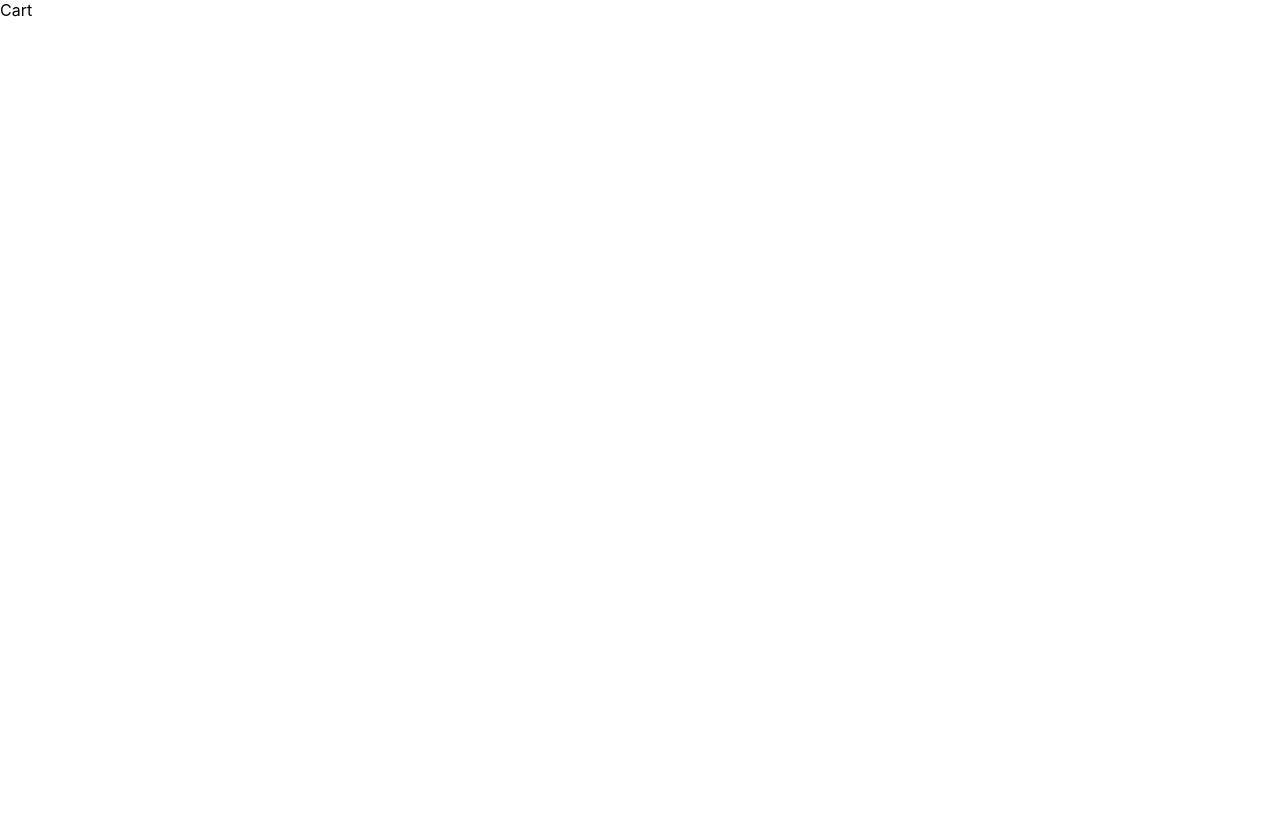
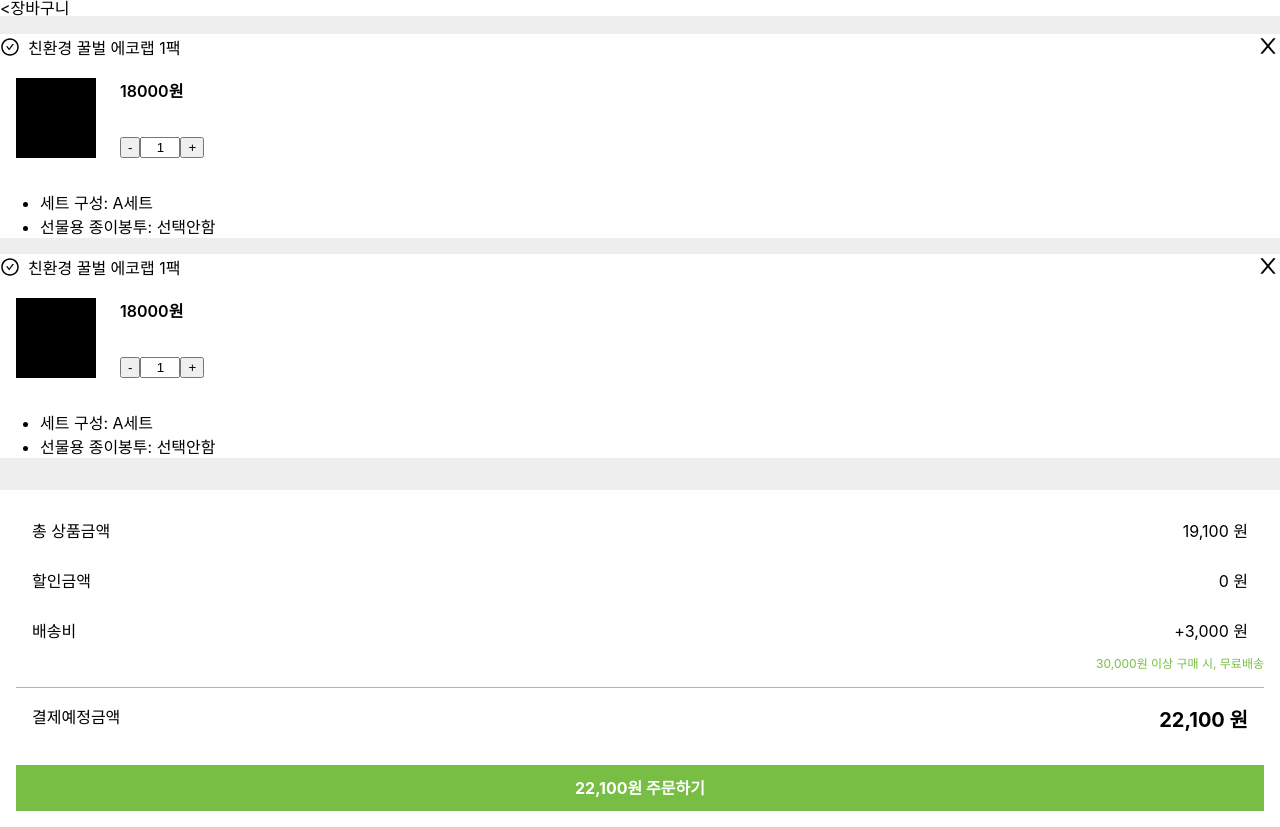
Before and after one commit to Buying-For-Earth/BFE-client, a React (Create React App) app in the folder buying-for-earth/: page /cart in a window 1280 px wide. Before the commit the page ends 800 px from the top, so only its background shows below. Built offline with nearby package versions, Linux system fonts and the light colour scheme.

Commit message:
Completed - Cart

```diff
--- /dev/null
+++ b/buying-for-earth/src/pages/Cart/Cart.scss
@@ -0,0 +1,10 @@
+.cart-header {
+  display: flex;
+  line-height: 100%;
+}
+
+.cart__list {
+  background-color: rgb(238, 238, 238);
+  padding-top: 0.1rem;
+  padding-bottom: 1rem;
+}
--- a/buying-for-earth/src/pages/Cart/Cart.tsx
+++ b/buying-for-earth/src/pages/Cart/Cart.tsx
@@ -1,10 +1,30 @@
-import React from 'react';
+import './Cart.scss';
+import CartItem from './components/CartItem';
+import Empty from './components/Empty';
+import Payment from './components/Payment';
 
 function Cart() {
+  const cartList: string[] | null = [];
   return (
-  <div>
-    Cart
-  </div>
+    <>
+      <div className="cart-header">
+        <div>{'<'}</div>
+        <div>장바구니</div>
+      </div>
+      <div className="cart--container">
+        {!cartList ? (
+          <Empty />
+        ) : (
+          <>
+            <div className="cart__list">
+              <CartItem />
+              <CartItem />
+            </div>
+            <Payment />
+          </>
+        )}
+      </div>
+    </>
   );
 }
 
--- /dev/null
+++ b/buying-for-earth/src/pages/Cart/components/CartItem.scss
@@ -0,0 +1,54 @@
+.cart-item--container {
+  width: 100%;
+  box-sizing: border-box;
+  background-color: white;
+  margin-top: 1rem;
+  .cart-item__top {
+    display: flex;
+    align-items: center;
+    .cart-item__top__checkbox {
+      cursor: pointer;
+      line-height: 100%;
+      svg {
+        font-size: 1.25rem;
+      }
+    }
+    .cart-item__top__name {
+      line-height: 100%;
+      margin-left: 0.5rem;
+      flex: 1;
+    }
+    .cart-item__top__remove {
+      line-height: 100%;
+      font-size: 1.5rem;
+      cursor: pointer;
+    }
+  }
+
+  .cart-item__info {
+    display: flex;
+    width: 100%;
+    box-sizing: border-box;
+    padding: 1rem;
+    .cart-item__info__image {
+      width: 80px;
+      height: 80px;
+      background-color: black;
+    }
+    .cart-item__info__wrap {
+      margin-left: 1.5rem;
+      display: flex;
+      flex-direction: column;
+      justify-content: space-between;
+      .wrap__price {
+        font-weight: 600;
+      }
+      .wrap__amount {
+        input {
+          width: 2rem;
+          text-align: center;
+        }
+      }
+    }
+  }
+}
--- /dev/null
+++ b/buying-for-earth/src/pages/Cart/components/CartItem.tsx
@@ -0,0 +1,45 @@
+import React from 'react';
+import { AiFillCheckCircle, AiOutlineCheckCircle, AiOutlineClose } from 'react-icons/ai';
+import './CartItem.scss';
+
+function CartItem() {
+  const items = [
+    {
+      name: '친환경 꿀벌 에코랩 1팩',
+      price: 18000,
+      amount: 1,
+      options: ['세트 구성: A세트', '선물용 종이봉투: 선택안함'],
+    },
+  ];
+  return (
+    <div className="cart-item--container">
+      <div className="cart-item__top">
+        <div className="cart-item__top__checkbox">
+          <AiOutlineCheckCircle />
+        </div>
+        <div className="cart-item__top__name">{items[0].name}</div>
+        <div className="cart-item__top__remove">
+          <AiOutlineClose />
+        </div>
+      </div>
+      <div className="cart-item__info">
+        <div className="cart-item__info__image"></div>
+        <div className="cart-item__info__wrap">
+          <div className="wrap__price">{items[0].price}원</div>
+          <div className="wrap__amount">
+            <button>-</button>
+            <input type="text" value={items[0].amount} />
+            <button>+</button>
+          </div>
+        </div>
+      </div>
+      <ul className="cart-item__info__options">
+        {items[0].options.map((option) => (
+          <li className="options__option">{option}</li>
+        ))}
+      </ul>
+    </div>
+  );
+}
+
+export default CartItem;
--- /dev/null
+++ b/buying-for-earth/src/pages/Cart/components/Empty.scss
@@ -0,0 +1,28 @@
+.empty__main {
+  background-color: rgb(238, 238, 238);
+  height: 524px;
+  display: flex;
+  flex-direction: column;
+  justify-content: center;
+  align-items: center;
+  svg {
+    width: 59px;
+    height: 59px;
+    color: rgba(112, 112, 112, 0.21);
+  }
+  .empty__message {
+    text-align: center;
+    color: rgb(112, 112, 112);
+    padding: 1rem;
+  }
+}
+.empty__btn {
+  display: flex;
+  background-color: rgba(59, 58, 58, 0.21);
+  margin: 16px;
+  align-items: center;
+  justify-content: center;
+  height: 46px;
+  color: white;
+  cursor: pointer;
+}
--- /dev/null
+++ b/buying-for-earth/src/pages/Cart/components/Empty.tsx
@@ -0,0 +1,21 @@
+import React from 'react';
+import { FaShoppingBag } from 'react-icons/fa';
+import './Empty.scss';
+
+function Empty() {
+  return (
+    <div className="empty--container">
+      <div className="empty__main">
+        <FaShoppingBag />
+        <div className="empty__message">
+          장바구니에
+          <br />
+          담긴 상품이 없습니다.
+        </div>
+      </div>
+      <div className="empty__btn">상품을 담아주세요</div>
+    </div>
+  );
+}
+
+export default Empty;
--- /dev/null
+++ b/buying-for-earth/src/pages/Cart/components/Payment.scss
@@ -0,0 +1,38 @@
+.payment--container {
+  margin-top: 1rem;
+}
+.payment__price {
+  display: flex;
+  justify-content: space-between;
+  padding: 0.8rem 2rem;
+}
+
+.payment__notice {
+  font-size: 0.75rem;
+  text-align: right;
+  color: rgb(120, 190, 68);
+  padding-right: 1rem;
+}
+
+.total {
+  display: flex;
+  justify-content: space-between;
+  border-top: solid 1px rgba(181, 179, 179);
+  padding: 1rem;
+  margin: 1rem;
+
+  .payment__price__value {
+    font-weight: 700;
+    font-size: 1.25rem;
+  }
+}
+
+.payment__btn {
+  background-color: rgb(120, 190, 68);
+  margin: 1rem;
+  height: 46px;
+  color: white;
+  text-align: center;
+  line-height: 46px;
+  font-weight: 700;
+}
--- /dev/null
+++ b/buying-for-earth/src/pages/Cart/components/Payment.tsx
@@ -0,0 +1,29 @@
+import React from 'react';
+import './Payment.scss';
+
+const Payment = () => {
+  return (
+    <div className="payment--container">
+      <div className="payment__price">
+        <div className="payment__price__label">총 상품금액</div>
+        <div className="payment__price__value">19,100 원</div>
+      </div>
+      <div className="payment__price">
+        <div className="payment__price__label">할인금액</div>
+        <div className="payment__price__value">0 원</div>
+      </div>
+      <div className="payment__price">
+        <div className="payment__price__label">배송비</div>
+        <div className="payment__price__value">+3,000 원</div>
+      </div>
+      <div className="payment__notice">30,000원 이상 구매 시, 무료배송</div>
+      <div className="payment__price total">
+        <div className="payment__price__label">결제예정금액</div>
+        <div className="payment__price__value">22,100 원</div>
+      </div>
+      <div className="payment__btn">22,100원 주문하기</div>
+    </div>
+  );
+};
+
+export default Payment;
```
Also changed, not shown: buying-for-earth/src/pages/Cart/index.tsx (line endings or trailing spaces).
